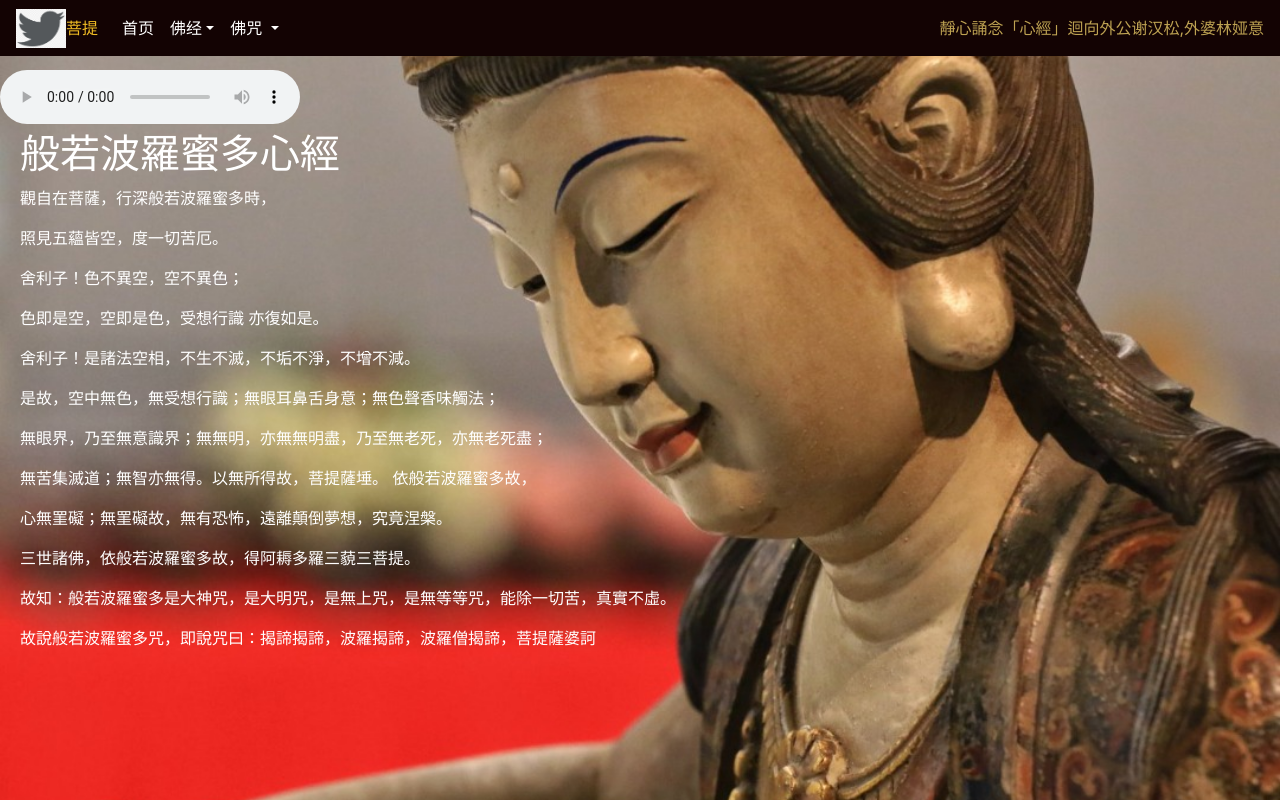
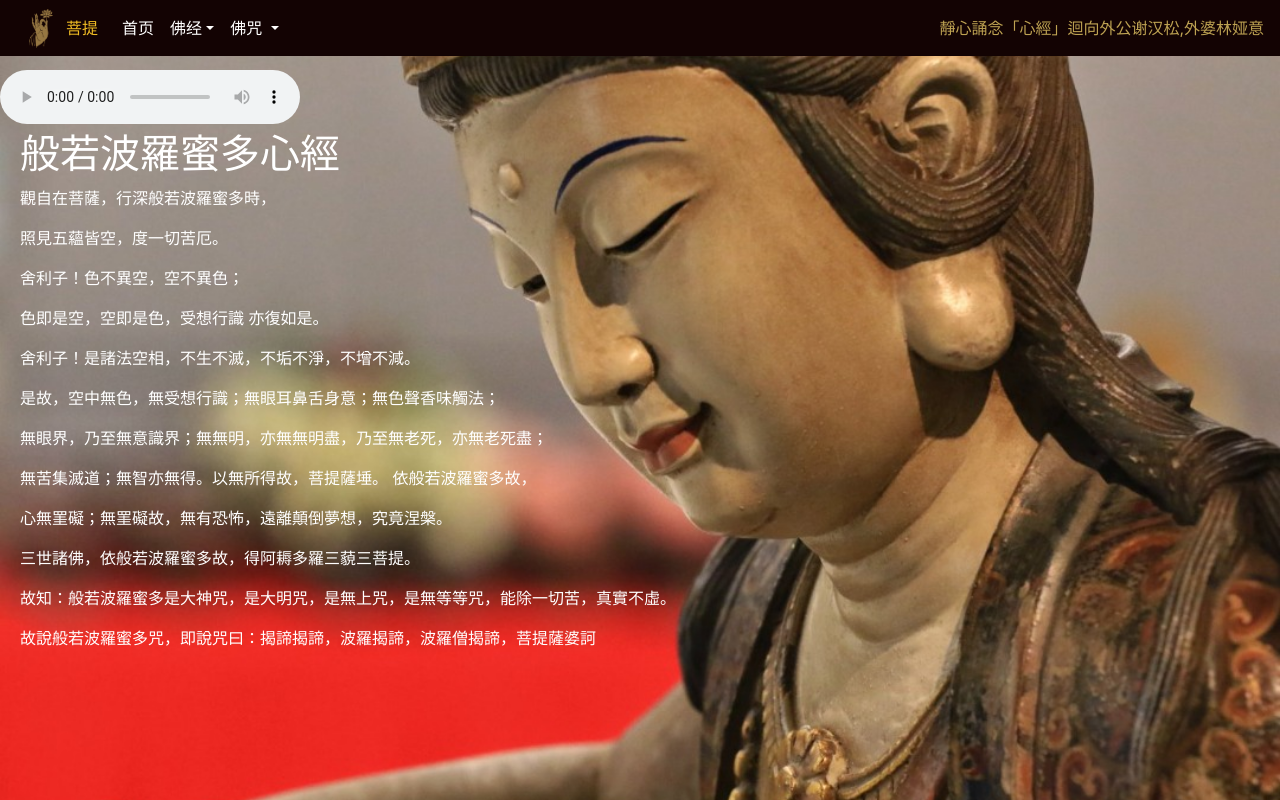
Before and after one commit to DaphneKeys/DaphneKeys.github.io, a plain HTML site: page index.html in a window 1280 px wide. Drawn offline with nearby package versions, Linux system fonts and the light colour scheme.

Commit message:
Update index.html

```diff
--- a/index.html
+++ b/index.html
@@ -11,7 +11,7 @@
 
   <!-- Navbar Infinite light -->
   <nav class="navbar navbar-expand-lg navbar-light bg-light">
-  <a class="pull-left"><img src="logo1.png" width ="50" height="39"></a>
+  <a class="pull-left"><img src="logo.png" width ="50" height="39"></a>
   <a class="navbar-brand" href="#">菩提</a>
  <!--  <button class="navbar-toggler" type="button" data-toggle="collapse" data-target="#navbarSupportedContent" aria-controls="navbarSupportedContent" aria-expanded="false" aria-label="Toggle navigation">
     <span class="navbar-toggler-icon"></span>
```
